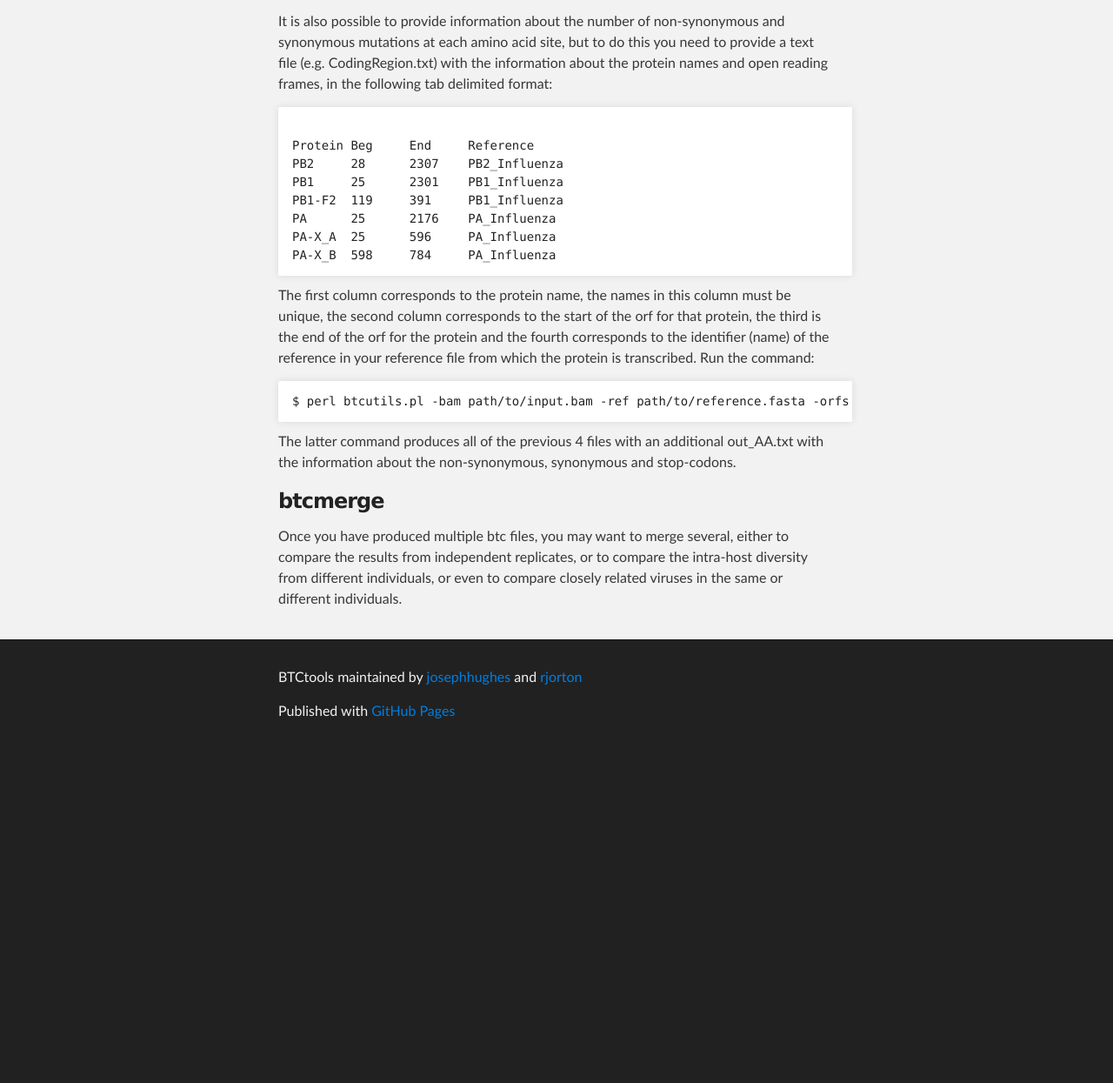
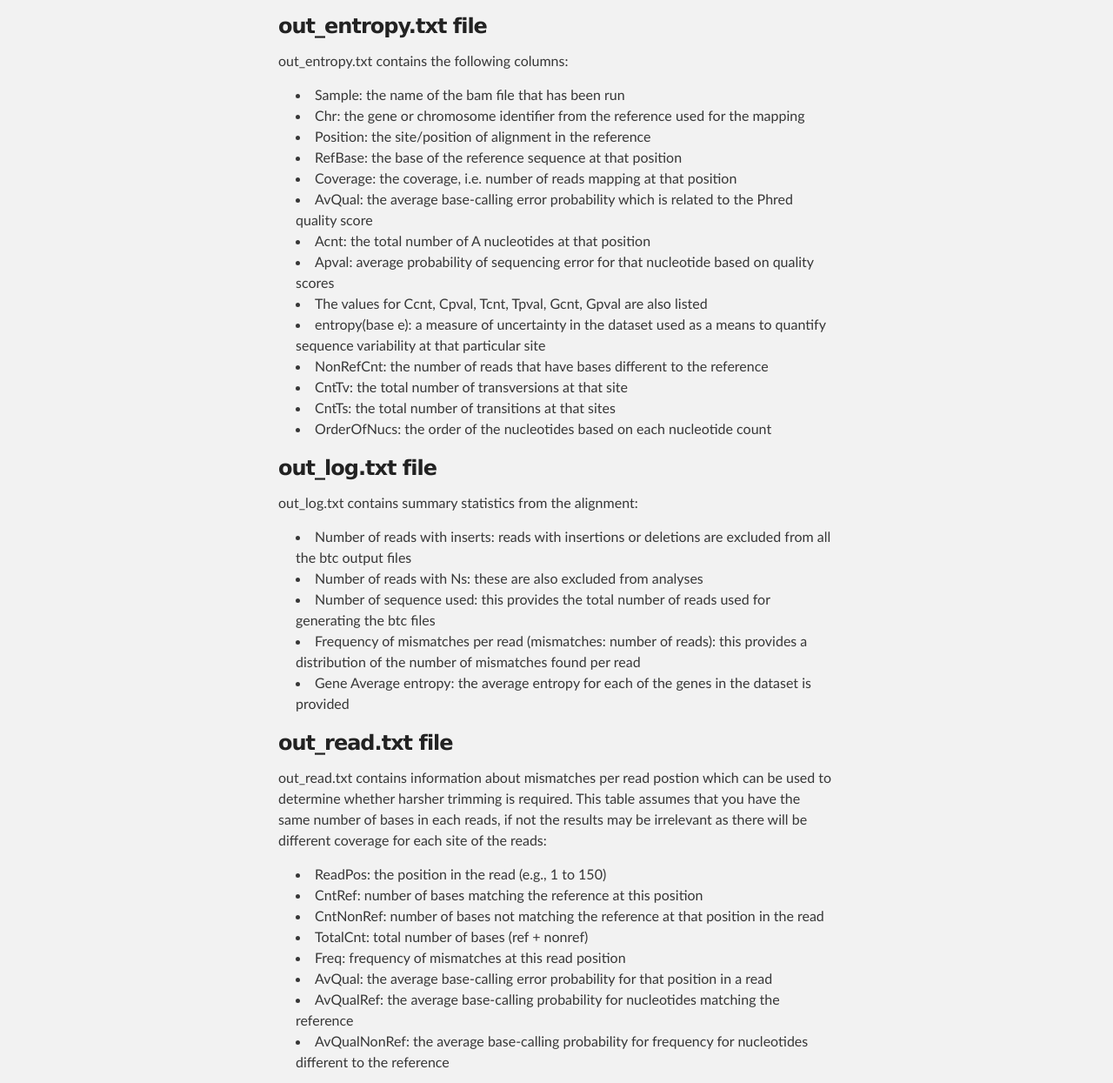
Before and after one commit to josephhughes/btctools, a plain HTML site: page tutorial.html in a window 1280 px wide. Shown: the part 834-2079 px from the top of the page at 87% size. Before the commit the page ends 1698 px from the top, so only its background shows below. Drawn offline with Linux system fonts and the light colour scheme.

Commit message:
output file info

```diff
--- a/tutorial.html
+++ b/tutorial.html
@@ -53,6 +53,53 @@
 </ul>
 </p>
 
+<h3>out_entropy.txt file</h3>
+<p>out_entropy.txt contains the following columns:
+<ul>
+<li>Sample: the name of the bam file that has been run</li>
+<li>Chr: the gene or chromosome identifier from the reference used for the mapping</li>
+<li>Position: the site/position of alignment in the reference</li>
+<li>RefBase: the base of the reference sequence at that position</li>
+<li>Coverage: the coverage, i.e. number of reads mapping at that position</li>
+<li>AvQual: the average base-calling error probability which is related to the Phred quality score</li>
+<li>Acnt: the total number of A nucleotides at that position</li>
+<li>Apval: average probability of sequencing error for that nucleotide based on quality scores</li>
+<li>The values for Ccnt, Cpval, Tcnt, Tpval, Gcnt, Gpval are also listed</li>
+<li>entropy(base e): a measure of uncertainty in the dataset used as a means to quantify sequence variability at that particular site</li>
+<li>NonRefCnt: the number of reads that have bases different to the reference</li>
+<li>CntTv: the total number of transversions at that site</li>
+<li>CntTs: the total number of transitions at that sites</li>
+<li>OrderOfNucs: the order of the nucleotides based on each nucleotide count</li>
+</ul>
+</p>
+
+<h3>out_log.txt file</h3>
+<p>out_log.txt contains summary statistics from the alignment:
+<ul>
+<li>Number of reads with inserts: reads with insertions or deletions are excluded from all the btc output files</li>
+<li>Number of reads with Ns: these are also excluded from analyses</li>
+<li>Number of sequence used: this provides the total number of reads used for generating the btc files</li>
+<li>Frequency of mismatches per read (mismatches: number of reads): this provides a distribution of the number of mismatches found per read</li>
+<li>Gene Average entropy: the average entropy for each of the genes in the dataset is provided</li>
+</ul>
+</p>
+
+<h3>out_read.txt file</h3>
+<p>out_read.txt contains information about mismatches per read postion which can be used to determine whether harsher trimming is required. This table assumes that you have
+the same number of bases in each reads, if not the results may be irrelevant as there will be different coverage for each site of the reads:
+<ul>
+<li>ReadPos: the position in the read (e.g., 1 to 150)</li>
+<li>CntRef: number of bases matching the reference at this position</li>
+<li>CntNonRef: number of bases not matching the reference at that position in the read</li>
+<li>TotalCnt: total number of bases (ref + nonref)</li>
+<li>Freq: frequency of mismatches at this read position</li>
+<li>AvQual: the average base-calling error probability for that position in a read</li>
+<li>AvQualRef: the average base-calling probability for nucleotides matching the reference</li>
+<li>AvQualNonRef: the average base-calling probability for frequency for nucleotides different to the reference</li>
+</ul>
+</p>
+
+
 <p>It is also possible to provide information about the number of non-synonymous and synonymous mutations at each amino acid site, but to do this you need to provide a text file (e.g. CodingRegion.txt) with the information about the protein names and open reading frames, in the following tab delimited format:</p>
 <pre><code>
 Protein	Beg	End	Reference
@@ -70,6 +117,34 @@ PA-X_B	598	784	PA_Influenza
 </code></pre>
 
 <p>The latter command produces all of the previous 4 files with an additional out_AA.txt with the information about the non-synonymous, synonymous and stop-codons.</p>
+
+<h3>out_AA.txt file</h3>
+<p>out_AA.txt contains information about the codons and amino acids at each site of the coding regions for each protein. The file contains the following columns:
+<ul>
+<li>Sample: name of the sample bam file</li>
+<li>Chr: name of the chromosome or gene based on the reference used for the alignment</li>
+<li>Protein: name of the protein based on the first column of the coding region information file (e.g., CodingRegion.txt)</li>
+<li>AAPosition: the amino acid position from start position of the protein</li>
+<li>RefAA: the reference amino acid</li>
+<li>RefSite: the reference position for the first codon position</li>
+<li>RefCodon: the reference codon</li>
+<li>FstCodonPos: the number of mutations in the first codon position</li>
+<li>SndCodonPos: the number of mutations in the second codon position</li>
+<li>TrdCodonPos: the number of mutations in the third codon position</li>
+<li>CntNonSyn: the number of non synonymous changes at the amino acid site</li>
+<li>CntSyn: the number of synonymous changes at the amino acid site</li>
+<li>NbStop: the number of stop codons at this amino acid site</li>
+<li>TopAA: the top (most frequently  found) amino acid (usually the reference amino acid)</li>
+<li>TopAAcnt: the number of times this amino acid was found</li>
+<li>SndAA: the second most frequently found amino acid</li>
+<li>SndAAcnt: the number of times this amino acid was found</li>
+<li>TrdAA: the third most frequent amino acid (this could go on for ever ...)</li>
+<li>TrdAAcnt: the number of times the third most frequent amino acid was found</li>
+<li>AAcoverage: the amino acid coverage which may be a bit lower than the nucleotide coverage as it only takes into account full codons</li>
+</ul>
+</p>
+
+
 
 <h3>
 <a name="btcmerge" class="anchor" href="#btcmerge"><span class="octicon octicon-link"></span></a>btcmerge</h3>
```
